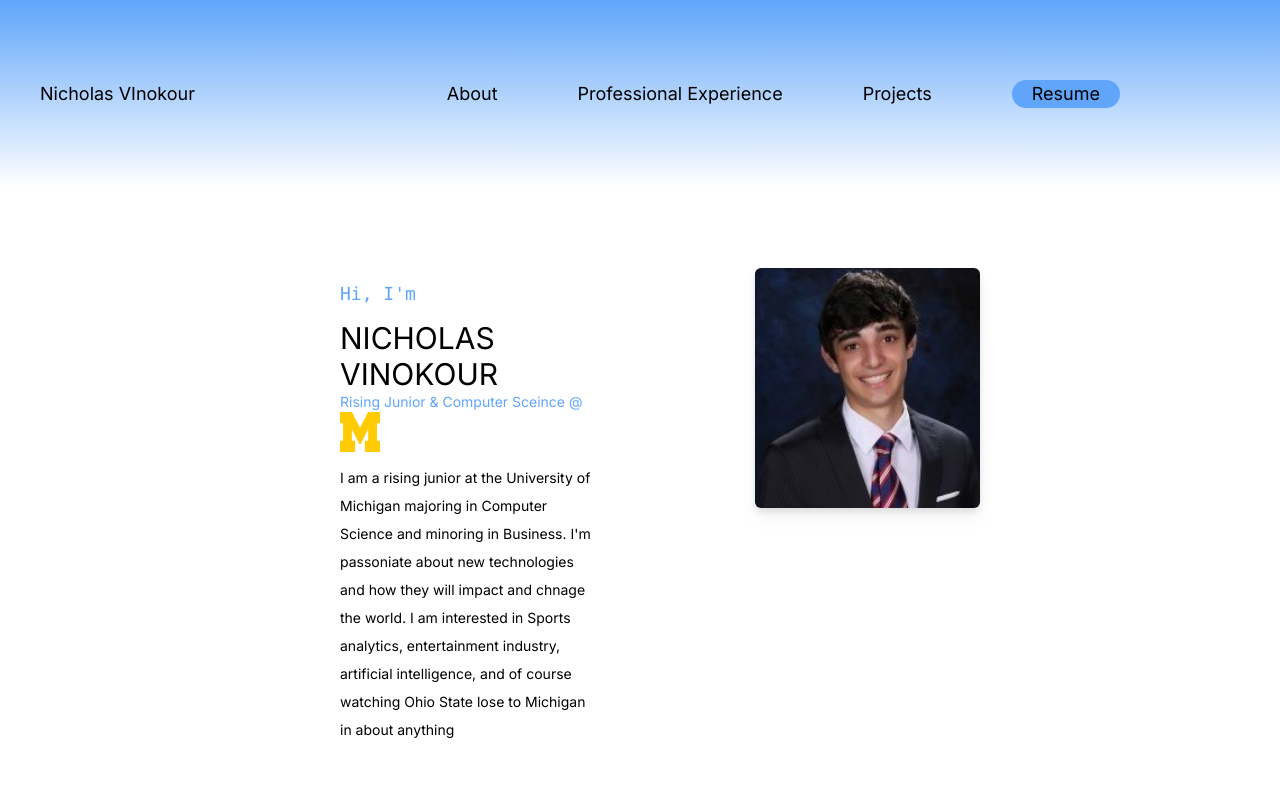
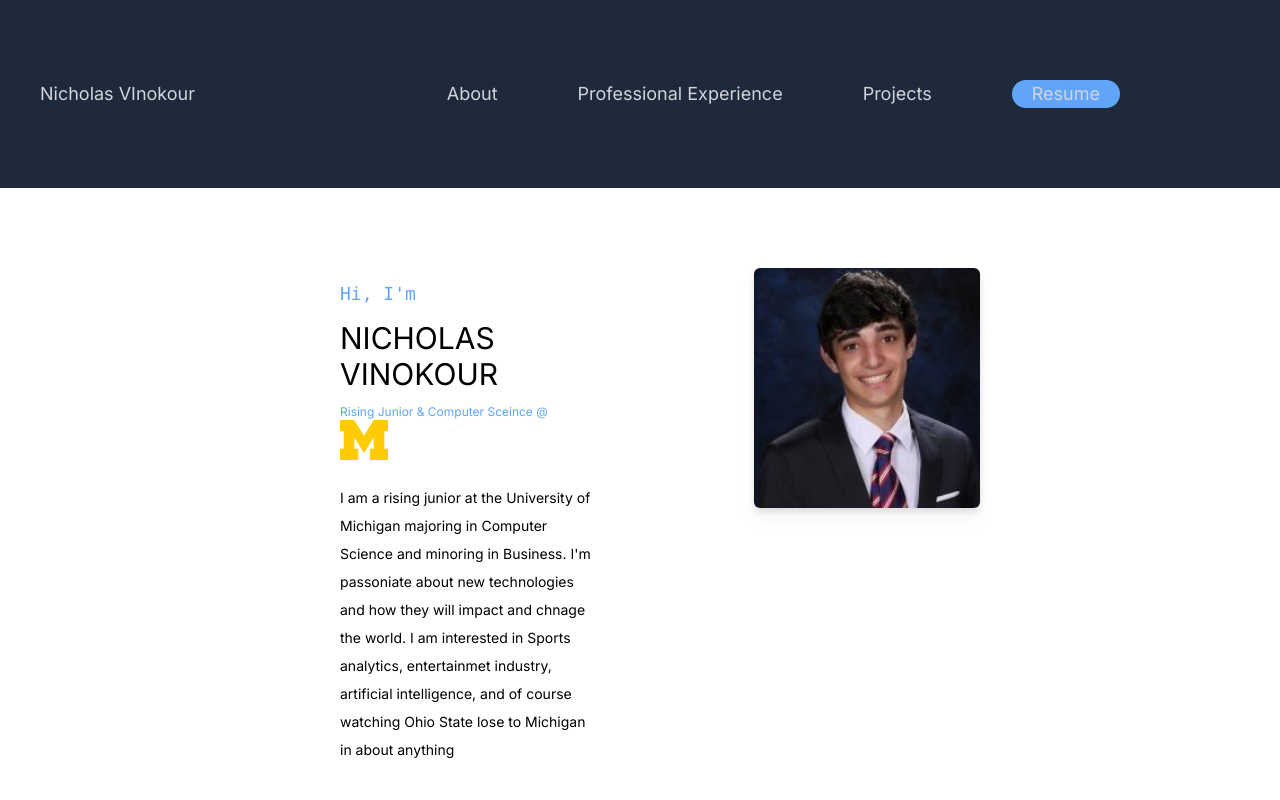
Before and after one commit to vinokour/my-website, a Next.js app: page / in a window 1280 px wide. Shown: the top 800 px of the page. Built offline with nearby package versions, Linux system fonts and the light colour scheme.

Commit message:
Changing

```diff
--- a/package.json
+++ b/package.json
@@ -15,7 +15,7 @@
     "autoprefixer": "10.4.14",
     "eslint": "8.41.0",
     "eslint-config-next": "13.4.4",
-    "next": "13.4.4",
+    "next": "^13.4.4",
     "postcss": "8.4.24",
     "react": "18.2.0",
     "react-dom": "18.2.0",
--- a/src/app/components/navbar.tsx
+++ b/src/app/components/navbar.tsx
@@ -1,8 +1,8 @@
 export default function Navbar() {
   return (
-    <div className="flex flex-row text-lg bg-gradient-to-b from-blue-400  w-full py-20 justify-between px-10 text-black">
+    <div className="flex flex-row text-lg  bg-slate-800  w-full py-20 justify-between px-10  text-gray-300">
       <p>Nicholas VInokour</p>
-      <div className="flex flex-row gap-20 text-black mr-20 px-10  justify-between">
+      <div className="flex flex-row gap-20 text-gray-300 mr-20 px-10  justify-between">
         <p>About</p>
         <p>Professional Experience</p>
         <p>Projects</p>
--- a/src/app/components/picture.tsx
+++ b/src/app/components/picture.tsx
@@ -4,11 +4,11 @@ export default function Picture() {
             <div className="flex flex-col">
             <p className="text-lg font-mono py-3  text-blue-400"> Hi, I'm </p>
             <p className="text-3xl">NICHOLAS VINOKOUR</p>
-            <p className=" text-sm text-blue-400 w-full">Rising Junior & Computer Sceince @ <img src="/UofM.png" className="w-10 h-10 inline-block" />
+            <p className=" text-xs text-blue-400 py-3">Rising Junior & Computer Sceince @ <img src="/UofM.png" className="w-12 h-10 inline-block" />
             </p>
             <p className=" text-sm py-3 leading-loose"> I am a rising junior at the University of Michigan majoring in
             Computer Science and minoring in Business. I'm passoniate about new technologies and how they will impact and chnage the world. I am interested in
-            Sports analytics, entertainment industry, artificial intelligence, and of course watching Ohio State lose to Michigan in about anything
+            Sports analytics, entertainmet industry, artificial intelligence, and of course watching Ohio State lose to Michigan in about anything
              </p>
             </div >
             <div className="flex flex-col">
--- a/src/app/page.tsx
+++ b/src/app/page.tsx
@@ -12,10 +12,10 @@ export default function Home() {
             <Picture></Picture>
           </div>
         </div>
-        <div className="flex flex-row bg-blue-400 w-full h-full py-15 mt-20">
+        <div className="flex flex-row  bg-blue-400 w-full h-full py-15 mt-20">
           <Aboutbar></Aboutbar>
         </div>
-        <div className="flex flex-col bg-white pt-10">Nick</div>
+        <div className="flex   flex-col  bg-white pt-10">Nick</div>
       </div>
     </div>
   );
```
Also changed, not shown: 1 other file (tests, documents, lock files or other folders).
